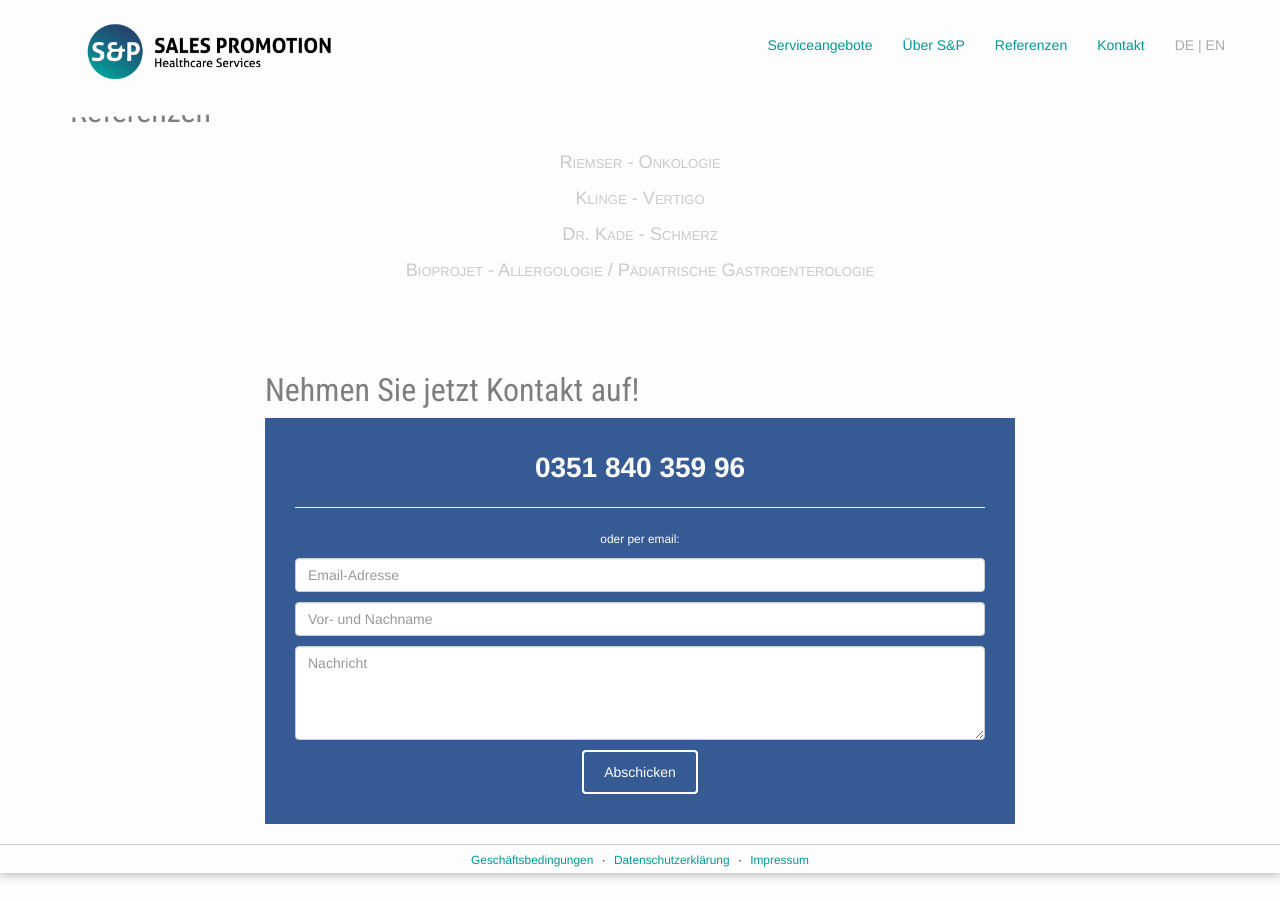
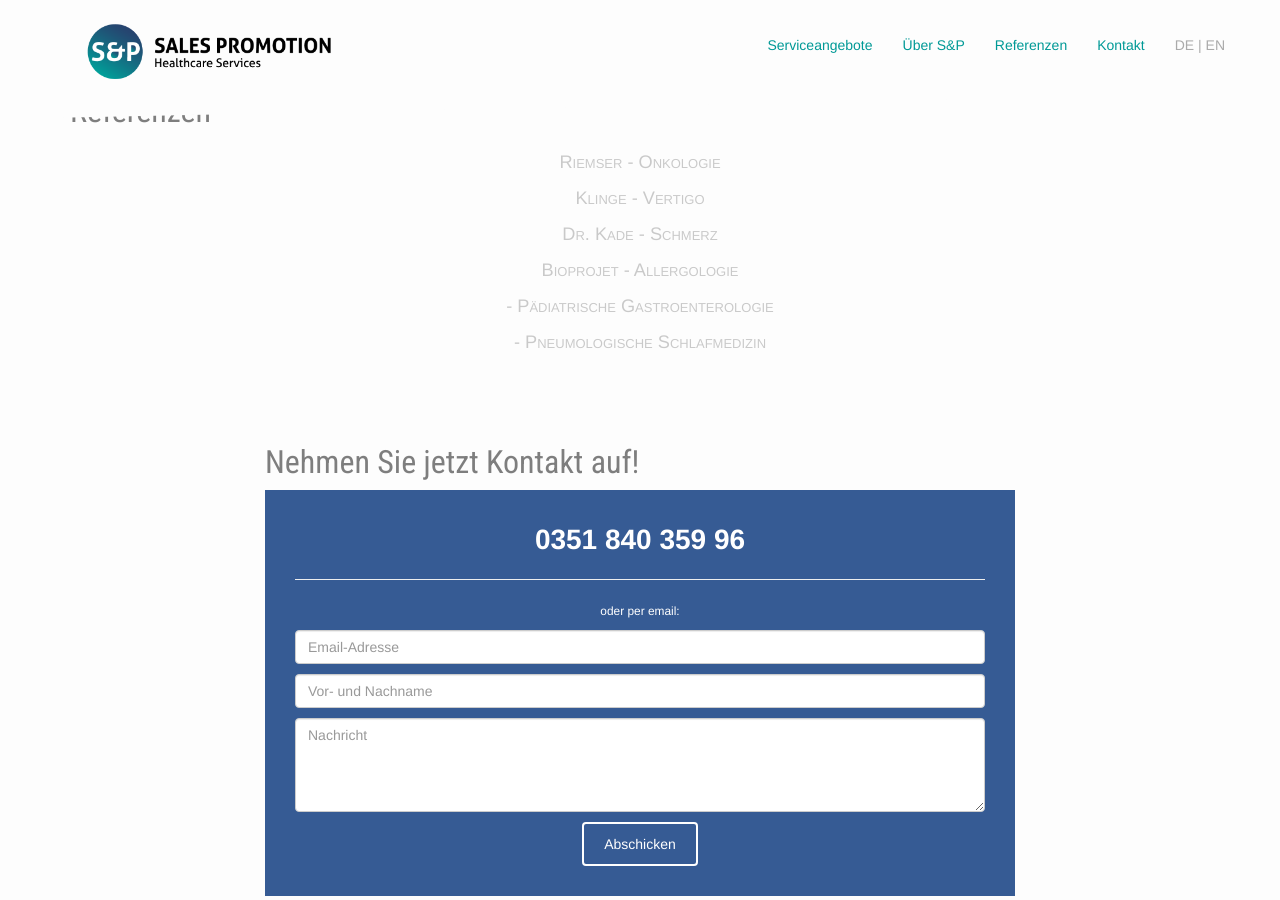
Before and after one commit to samlawski/sp-healthcare, a Jekyll site: the page built from index.html, in a window 1280 px wide and 900 px high, scrolled down 1362 px. Built offline with Jekyll 4.4.1, drawn with Linux system fonts in a browser that asks for light colours; nearby versions of some CDN libraries.

Commit message:
Updated 'index.html' via CloudCannon

```diff
--- a/index.html
+++ b/index.html
@@ -7,7 +7,9 @@ referenzen:
   - name: "Riemser\t-\tOnkologie"
   - name: Klinge - Vertigo
   - name: "Dr. Kade\t-\tSchmerz"
-  - name: "Bioprojet\t-\tAllergologie / Pädiatrische Gastroenterologie"
+  - name: "Bioprojet\t-\tAllergologie"
+  - name: '                    -  Pädiatrische Gastroenterologie'
+  - name: '             - Pneumologische Schlafmedizin'
 ---
 <div class="index__angebote container-fluid space-after">
   <div id="angebote" class="row">
```
